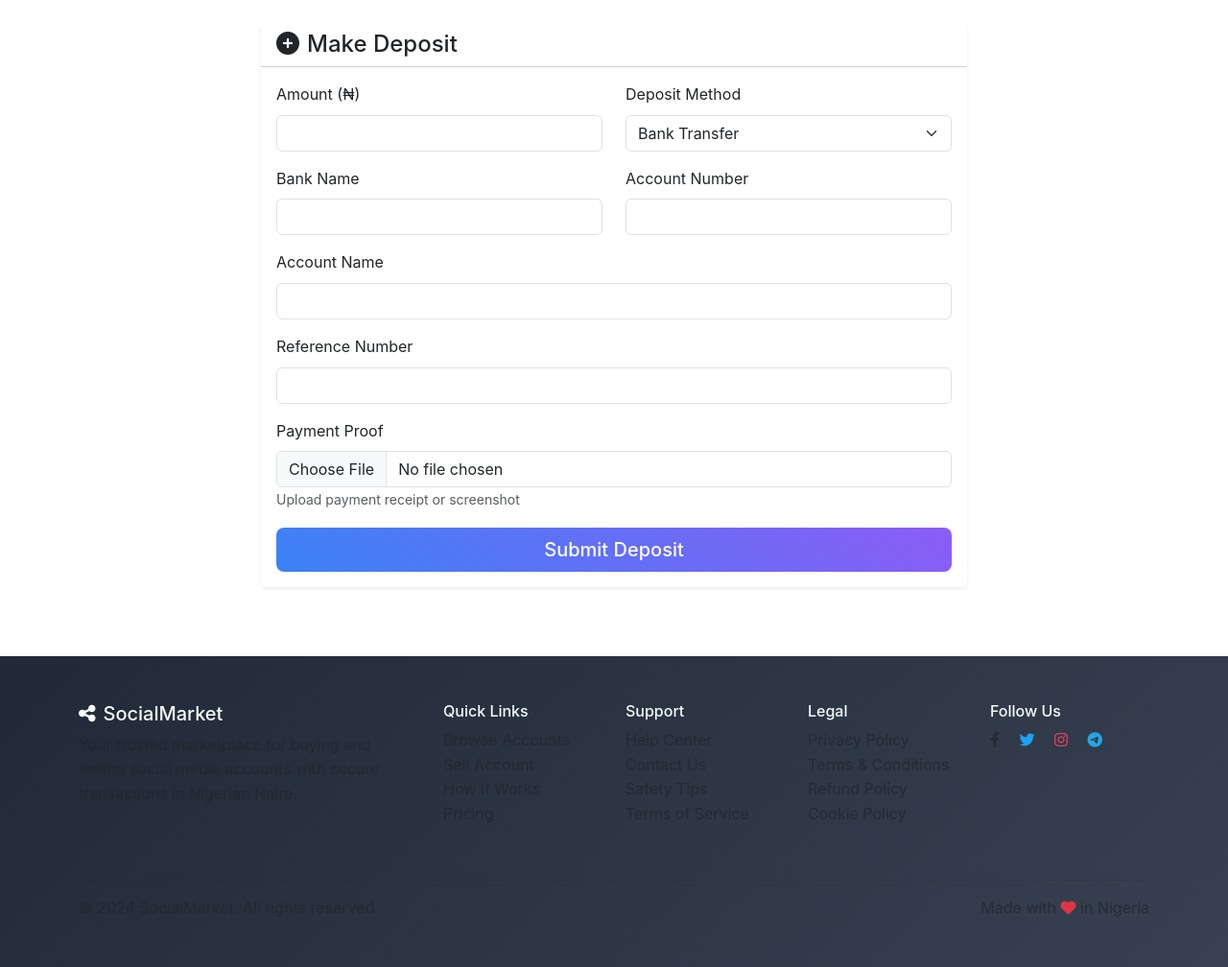
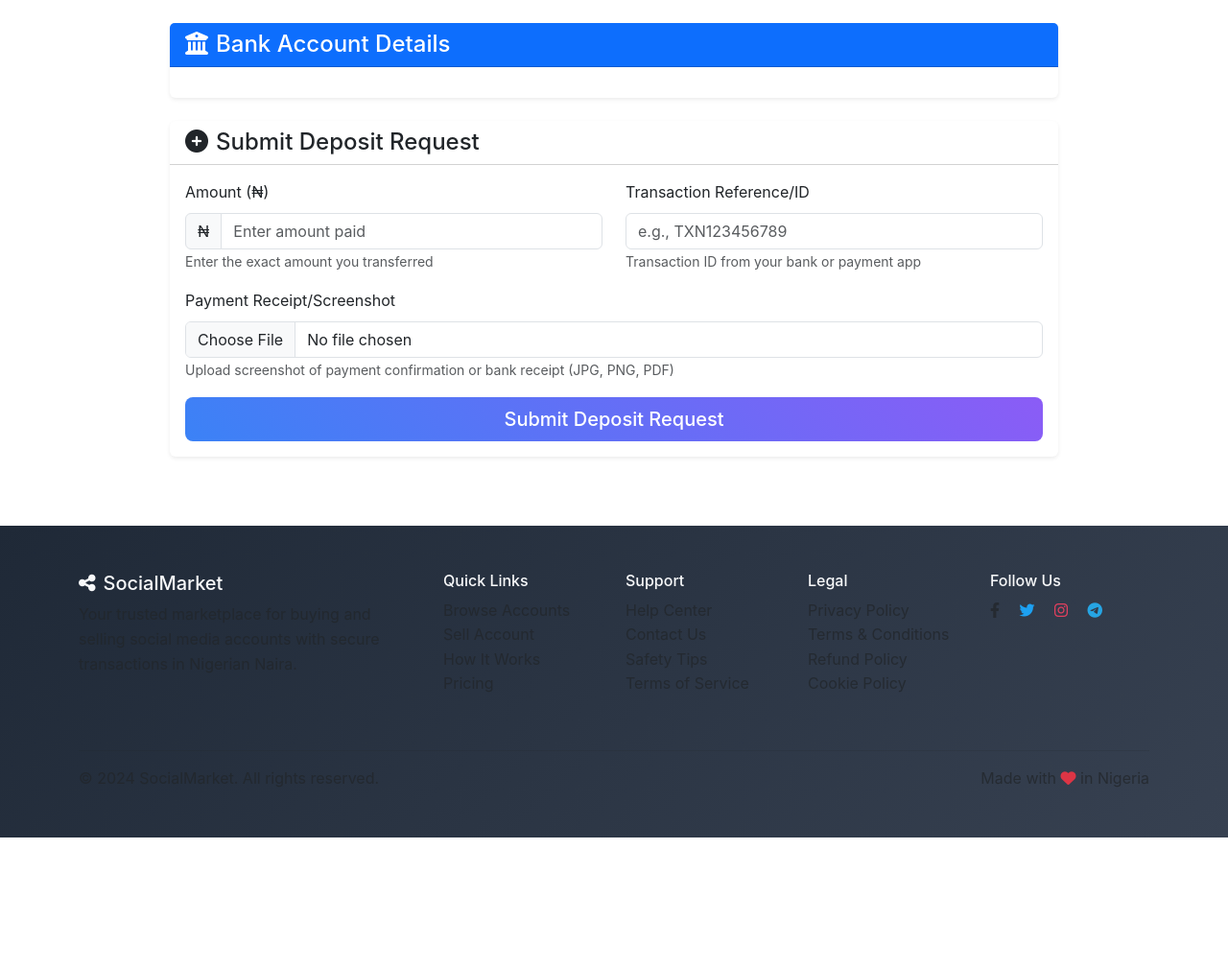
Before and after one commit to julisunkan/SocialTradeHub-1, a Flask app: page /deposit in a window 1280 px wide. Shown: the part 64-1072 px from the top of the page at 96% size. After the commit the page ends 937 px from the top, so only its background shows below. Run offline with Flask 3, Linux system fonts and the light colour scheme; a user stored in the database is signed in; data comes from the database, SQL or seed files in the repository; some libraries are stand-ins or nearby versions.

Commit message:
Assistant checkpoint: Simplified deposit system with admin-managed bank details
Assistant generated file changes:
- app.py: Update WalletDepositForm to remove bank fields and simplify, Update SettingsForm to include multiple bank accounts, Update Settings model to include additional bank fields, Update WalletDeposit model to remove unnecessary fields, Update deposit route to handle simplified form, Add route to serve uploaded files
- templates/deposit.html: Update deposit template to show bank details and simplified form
- templates/admin/dashboard.html: Add settings link to admin dashboard
- templates/admin/settings.html: Create admin settings template with bank details management
- templates/admin/deposits.html: Update admin deposits table to show simplified deposit info
- templates/admin/review_deposit.html: Update deposit review template to show simplified deposit details
- templates/wallet.html: Update wallet template to show simplified deposit history

---

User prompt:

User should be given bank details, when the try to make deposit, they just enter the amount paid, and upload proof. The admin should set payment details in admin setting

Replit-Commit-Author: Assistant
Replit-Commit-Session-Id: eeac8e3e-3ca1-4463-bb4f-0eed4fd76b60

```diff
--- a/app.py
+++ b/app.py
@@ -178,10 +178,6 @@ class WalletDeposit(db.Model):
 
     # Deposit details
     amount = db.Column(db.Numeric(10, 2), nullable=False)
-    deposit_method = db.Column(db.String(50))  # bank_transfer, cash_deposit
-    bank_name = db.Column(db.String(100))
-    account_number = db.Column(db.String(20))
-    account_name = db.Column(db.String(100))
 
     # Payment proof
     payment_proof = db.Column(db.String(255))
@@ -227,6 +223,14 @@ class Settings(db.Model):
     bank_name = db.Column(db.String(100))
     account_number = db.Column(db.String(20))
     account_name = db.Column(db.String(100))
+
+    # Secondary bank details
+    bank_name_2 = db.Column(db.String(100))
+    account_number_2 = db.Column(db.String(20))
+    account_name_2 = db.Column(db.String(100))
+
+    # Payment instructions
+    payment_instructions = db.Column(db.Text)
 
     # Social media links
     facebook_url = db.Column(db.String(255))
@@ -361,19 +365,12 @@ class SocialAccountForm(FlaskForm):
 
 class WalletDepositForm(FlaskForm):
     amount = DecimalField('Amount (₦)', validators=[DataRequired(), NumberRange(min=100)], places=2)
-    deposit_method = SelectField('Deposit Method', choices=[
-        ('bank_transfer', 'Bank Transfer'),
-        ('cash_deposit', 'Cash Deposit')
-    ], validators=[DataRequired()])
-    bank_name = StringField('Bank Name', validators=[DataRequired()])
-    account_number = StringField('Account Number', validators=[DataRequired()])
-    account_name = StringField('Account Name', validators=[DataRequired()])
-    reference_number = StringField('Reference Number', validators=[DataRequired()])
-    payment_proof = FileField('Payment Proof', validators=[
+    reference_number = StringField('Transaction Reference/ID', validators=[DataRequired()])
+    payment_proof = FileField('Payment Receipt/Screenshot', validators=[
         FileRequired(),
         FileAllowed(['jpg', 'png', 'pdf'], 'Images and PDF only!')
     ])
-    submit = SubmitField('Submit Deposit')
+    submit = SubmitField('Submit Deposit Request')
 
 class AdminAccountReviewForm(FlaskForm):
     status = SelectField('Status', choices=[
@@ -440,9 +437,20 @@ class SettingsForm(FlaskForm):
     referral_commission = DecimalField('Referral Commission (%)', validators=[DataRequired(), NumberRange(min=0, max=100)], places=2)
     min_withdrawal = DecimalField('Min Withdrawal', validators=[DataRequired(), NumberRange(min=0)], places=2)
     max_withdrawal = DecimalField('Max Withdrawal', validators=[DataRequired(), NumberRange(min=0)], places=2)
+
+    # Primary Bank Account
     bank_name = StringField('Bank Name', validators=[Optional()])
     account_number = StringField('Account Number', validators=[Optional()])
     account_name = StringField('Account Name', validators=[Optional()])
+
+    # Secondary Bank Account
+    bank_name_2 = StringField('Bank Name 2 (Optional)', validators=[Optional()])
+    account_number_2 = StringField('Account Number 2', validators=[Optional()])
+    account_name_2 = StringField('Account Name 2', validators=[Optional()])
+
+    # Payment Instructions
+    payment_instructions = TextAreaField('Payment Instructions', validators=[Optional()])
+
     admin_email = EmailField('Admin Email', validators=[Optional(), Email()])
     submit = SubmitField('Save Settings')
 
@@ -746,10 +754,6 @@ def deposit():
         deposit = WalletDeposit(
             user_id=current_user.id,
             amount=form.amount.data,
-            deposit_method=form.deposit_method.data,
-            bank_name=form.bank_name.data,
-            account_number=form.account_number.data,
-            account_name=form.account_name.data,
             reference_number=form.reference_number.data,
             payment_proof=payment_proof_filename
         )
@@ -1110,6 +1114,13 @@ def manifest():
 def service_worker():
     return send_from_directory('static', 'sw.js')
 
+# File serving
+@app.route('/uploads/<path:filename>')
+@login_required
+@admin_required
+def uploaded_file(filename):
+    return send_from_directory('uploads', filename)
+
 # Error handlers
 @app.errorhandler(404)
 def not_found_error(error):
--- a/templates/admin/deposits.html
+++ b/templates/admin/deposits.html
@@ -50,7 +50,6 @@
                                     <tr>
                                         <th>User</th>
                                         <th>Amount</th>
-                                        <th>Method</th>
                                         <th>Reference</th>
                                         <th>Date</th>
                                         <th>Status</th>
@@ -62,7 +61,6 @@
                                     <tr>
                                         <td>{{ deposit.user.username }}</td>
                                         <td>₦{{ "%.2f"|format(deposit.amount) }}</td>
-                                        <td>{{ deposit.deposit_method.replace('_', ' ').title() }}</td>
                                         <td>{{ deposit.reference_number }}</td>
                                         <td>{{ deposit.created_at.strftime('%Y-%m-%d %H:%M') }}</td>
                                         <td>
--- a/templates/deposit.html
+++ b/templates/deposit.html
@@ -6,11 +6,72 @@
 {% block content %}
 <div class="container py-4">
     <div class="row justify-content-center">
-        <div class="col-lg-8">
+        <div class="col-lg-10">
+            <!-- Bank Details Section -->
+            <div class="card border-0 shadow-sm mb-4">
+                <div class="card-header bg-primary text-white">
+                    <h4 class="card-title mb-0">
+                        <i class="fas fa-university me-2"></i>Bank Account Details
+                    </h4>
+                </div>
+                <div class="card-body">
+                    {% if settings and settings.bank_name %}
+                    <div class="row">
+                        <div class="col-md-6">
+                            <div class="alert alert-info mb-3">
+                                <h6 class="fw-bold mb-2">Primary Account</h6>
+                                <p class="mb-1"><strong>Bank Name:</strong> {{ settings.bank_name }}</p>
+                                <p class="mb-1"><strong>Account Number:</strong> {{ settings.account_number }}</p>
+                                <p class="mb-0"><strong>Account Name:</strong> {{ settings.account_name }}</p>
+                            </div>
+                        </div>
+                        {% if settings.bank_name_2 %}
+                        <div class="col-md-6">
+                            <div class="alert alert-success mb-3">
+                                <h6 class="fw-bold mb-2">Alternative Account</h6>
+                                <p class="mb-1"><strong>Bank Name:</strong> {{ settings.bank_name_2 }}</p>
+                                <p class="mb-1"><strong>Account Number:</strong> {{ settings.account_number_2 }}</p>
+                                <p class="mb-0"><strong>Account Name:</strong> {{ settings.account_name_2 }}</p>
+                            </div>
+                        </div>
+                        {% endif %}
+                    </div>
+
+                    {% if settings.payment_instructions %}
+                    <div class="alert alert-warning">
+                        <h6 class="fw-bold mb-2">
+                            <i class="fas fa-info-circle me-1"></i>Payment Instructions
+                        </h6>
+                        <p class="mb-0">{{ settings.payment_instructions|nl2br }}</p>
+                    </div>
+                    {% endif %}
+
+                    <div class="alert alert-light border">
+                        <h6 class="fw-bold mb-2">
+                            <i class="fas fa-clipboard-list me-1"></i>How to Make a Deposit
+                        </h6>
+                        <ol class="mb-0">
+                            <li>Transfer money to any of the bank accounts above</li>
+                            <li>Take a screenshot or save the receipt</li>
+                            <li>Fill the form below with the amount and transaction reference</li>
+                            <li>Upload your payment proof</li>
+                            <li>Wait for admin verification (usually within 24 hours)</li>
+                        </ol>
+                    </div>
+                    {% else %}
+                    <div class="alert alert-warning">
+                        <i class="fas fa-exclamation-triangle me-2"></i>
+                        Bank details not configured. Please contact administrator.
+                    </div>
+                    {% endif %}
+                </div>
+            </div>
+
+            <!-- Deposit Form -->
             <div class="card border-0 shadow-sm">
                 <div class="card-header bg-white">
                     <h4 class="card-title mb-0">
-                        <i class="fas fa-plus-circle me-2"></i>Make Deposit
+                        <i class="fas fa-plus-circle me-2"></i>Submit Deposit Request
                     </h4>
                 </div>
                 <div class="card-body">
@@ -20,7 +81,10 @@
                         <div class="row">
                             <div class="col-md-6 mb-3">
                                 {{ form.amount.label(class="form-label") }}
-                                {{ form.amount(class="form-control") }}
+                                <div class="input-group">
+                                    <span class="input-group-text">₦</span>
+                                    {{ form.amount(class="form-control", placeholder="Enter amount paid") }}
+                                </div>
                                 {% if form.amount.errors %}
                                     <div class="text-danger">
                                         {% for error in form.amount.errors %}
@@ -28,69 +92,21 @@
                                         {% endfor %}
                                     </div>
                                 {% endif %}
+                                <small class="text-muted">Enter the exact amount you transferred</small>
                             </div>
 
                             <div class="col-md-6 mb-3">
-                                {{ form.deposit_method.label(class="form-label") }}
-                                {{ form.deposit_method(class="form-select") }}
-                                {% if form.deposit_method.errors %}
+                                {{ form.reference_number.label(class="form-label") }}
+                                {{ form.reference_number(class="form-control", placeholder="e.g., TXN123456789") }}
+                                {% if form.reference_number.errors %}
                                     <div class="text-danger">
-                                        {% for error in form.deposit_method.errors %}
+                                        {% for error in form.reference_number.errors %}
                                             <small>{{ error }}</small>
                                         {% endfor %}
                                     </div>
                                 {% endif %}
+                                <small class="text-muted">Transaction ID from your bank or payment app</small>
                             </div>
-                        </div>
-
-                        <div class="row">
-                            <div class="col-md-6 mb-3">
-                                {{ form.bank_name.label(class="form-label") }}
-                                {{ form.bank_name(class="form-control") }}
-                                {% if form.bank_name.errors %}
-                                    <div class="text-danger">
-                                        {% for error in form.bank_name.errors %}
-                                            <small>{{ error }}</small>
-                                        {% endfor %}
-                                    </div>
-                                {% endif %}
-                            </div>
-
-                            <div class="col-md-6 mb-3">
-                                {{ form.account_number.label(class="form-label") }}
-                                {{ form.account_number(class="form-control") }}
-                                {% if form.account_number.errors %}
-                                    <div class="text-danger">
-                                        {% for error in form.account_number.errors %}
-                                            <small>{{ error }}</small>
-                                        {% endfor %}
-                                    </div>
-                                {% endif %}
-                            </div>
-                        </div>
-
-                        <div class="mb-3">
-                            {{ form.account_name.label(class="form-label") }}
-                            {{ form.account_name(class="form-control") }}
-                            {% if form.account_name.errors %}
-                                <div class="text-danger">
-                                    {% for error in form.account_name.errors %}
-                                        <small>{{ error }}</small>
-                                    {% endfor %}
-                                </div>
-                            {% endif %}
-                        </div>
-
-                        <div class="mb-3">
-                            {{ form.reference_number.label(class="form-label") }}
-                            {{ form.reference_number(class="form-control") }}
-                            {% if form.reference_number.errors %}
-                                <div class="text-danger">
-                                    {% for error in form.reference_number.errors %}
-                                        <small>{{ error }}</small>
-                                    {% endfor %}
-                                </div>
-                            {% endif %}
                         </div>
 
                         <div class="mb-3">
@@ -103,7 +119,7 @@
                                     {% endfor %}
                                 </div>
                             {% endif %}
-                            <small class="text-muted">Upload payment receipt or screenshot</small>
+                            <small class="text-muted">Upload screenshot of payment confirmation or bank receipt (JPG, PNG, PDF)</small>
                         </div>
 
                         <div class="d-grid">
--- a/templates/wallet.html
+++ b/templates/wallet.html
@@ -58,7 +58,6 @@
                         <tr>
                             <th>Date</th>
                             <th>Amount</th>
-                            <th>Method</th>
                             <th>Status</th>
                             <th>Reference</th>
                         </tr>
@@ -68,7 +67,6 @@
                         <tr>
                             <td>{{ deposit.created_at.strftime('%Y-%m-%d %H:%M') }}</td>
                             <td>₦{{ "%.2f"|format(deposit.amount) }}</td>
-                            <td>{{ deposit.deposit_method.replace('_', ' ').title() }}</td>
                             <td>
                                 {% if deposit.status == 'confirmed' %}
                                     <span class="badge bg-success">Confirmed</span>
```
Also changed, not shown: templates/admin/dashboard.html (+13 -19 lines), templates/admin/review_deposit.html (+6 -12 lines), templates/admin/settings.html (added, +158 -0 lines).
